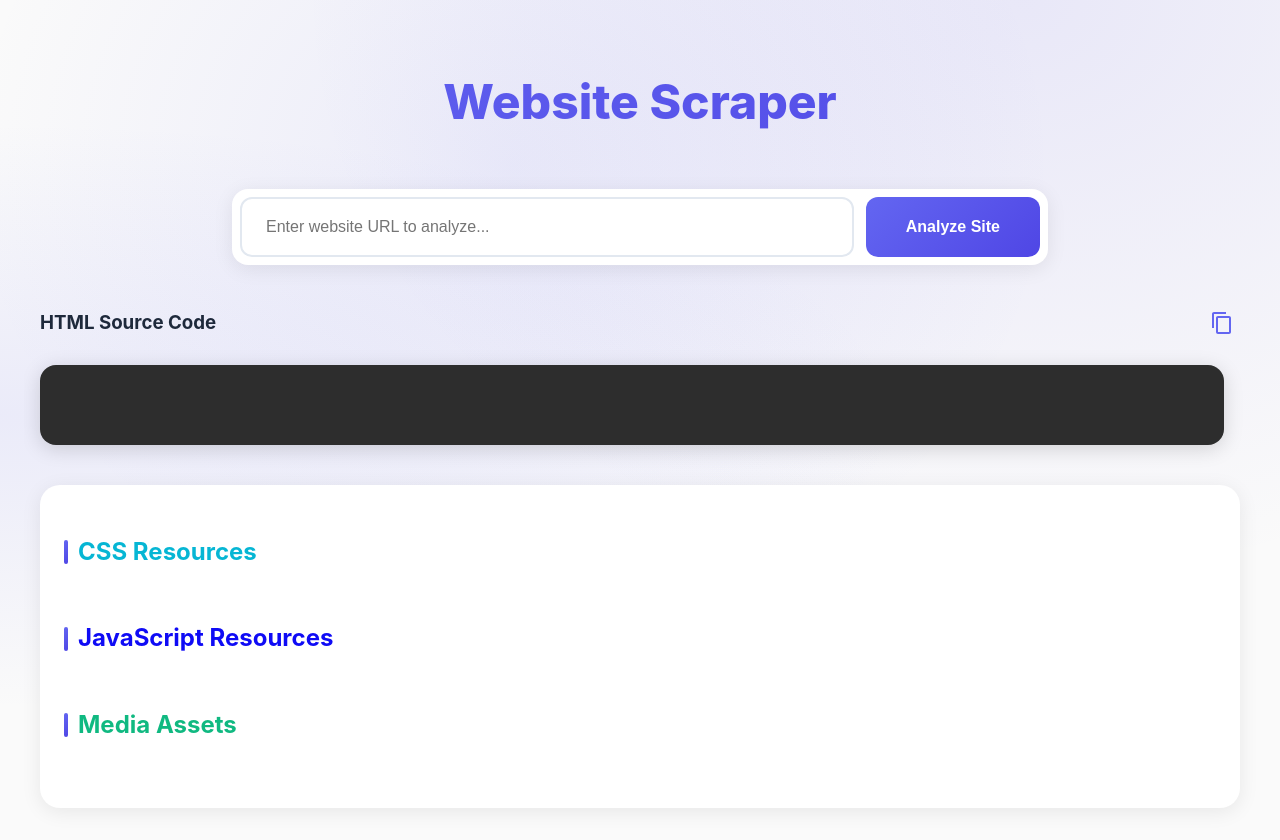
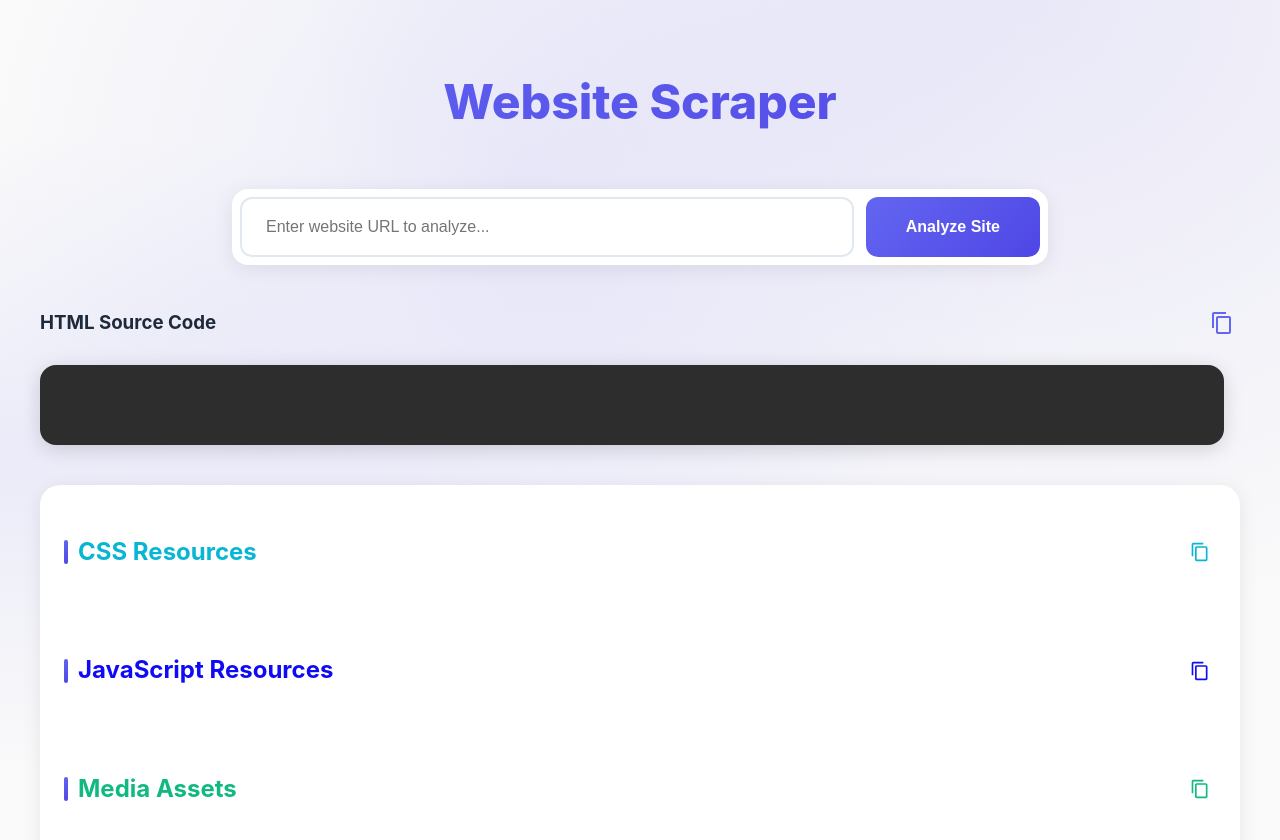
Before and after one commit to shaazkazi/webscraper, a website: page frontend/index.html in a window 1280 px wide. Drawn offline with nearby package versions, Linux system fonts and the light colour scheme.

Commit message:
Add files via upload

```diff
--- a/frontend/index.html
+++ b/frontend/index.html
@@ -29,11 +29,34 @@
             <code id="htmlSource" class="language-markup"></code>
         </pre>
         <div class="links">
-            <h3 data-type="css">CSS Resources</h3>
+            <div class="section-header">
+                <h3 data-type="css">CSS Resources</h3>
+                <button class="copy-links-btn" onclick="copyLinks('cssLinks')" title="Copy all CSS links">
+                    <svg width="20" height="20" viewBox="0 0 24 24" fill="none" xmlns="http://www.w3.org/2000/svg">
+                        <path d="M16 1H4C2.9 1 2 1.9 2 3V17H4V3H16V1ZM19 5H8C6.9 5 6 5.9 6 7V21C6 22.1 6.9 23 8 23H19C20.1 23 21 22.1 21 21V7C21 5.9 20.1 5 19 5ZM19 21H8V7H19V21Z" fill="currentColor"/>
+                    </svg>
+                </button>
+            </div>
             <ul id="cssLinks" data-type="css"></ul>
-            <h3 data-type="js">JavaScript Resources</h3>
+
+            <div class="section-header">
+                <h3 data-type="js">JavaScript Resources</h3>
+                <button class="copy-links-btn" onclick="copyLinks('jsLinks')" title="Copy all JS links">
+                    <svg width="20" height="20" viewBox="0 0 24 24" fill="none" xmlns="http://www.w3.org/2000/svg">
+                        <path d="M16 1H4C2.9 1 2 1.9 2 3V17H4V3H16V1ZM19 5H8C6.9 5 6 5.9 6 7V21C6 22.1 6.9 23 8 23H19C20.1 23 21 22.1 21 21V7C21 5.9 20.1 5 19 5ZM19 21H8V7H19V21Z" fill="currentColor"/>
+                    </svg>
+                </button>
+            </div>
             <ul id="jsLinks" data-type="js"></ul>
-            <h3 data-type="media">Media Assets</h3>
+
+            <div class="section-header">
+                <h3 data-type="media">Media Assets</h3>
+                <button class="copy-links-btn" onclick="copyLinks('mediaLinks')" title="Copy all media links">
+                    <svg width="20" height="20" viewBox="0 0 24 24" fill="none" xmlns="http://www.w3.org/2000/svg">
+                        <path d="M16 1H4C2.9 1 2 1.9 2 3V17H4V3H16V1ZM19 5H8C6.9 5 6 5.9 6 7V21C6 22.1 6.9 23 8 23H19C20.1 23 21 22.1 21 21V7C21 5.9 20.1 5 19 5ZM19 21H8V7H19V21Z" fill="currentColor"/>
+                    </svg>
+                </button>
+            </div>
             <ul id="assetLinks" data-type="media"></ul>
         </div>
     </div>
@@ -61,6 +84,19 @@
             btn.style.color = '#10B981';
             setTimeout(() => btn.style.color = '', 1000);
         }
+        function copyLinks(sectionId) {
+    const links = Array.from(document.getElementById(sectionId).getElementsByTagName('a'))
+        .map(a => a.href)
+        .join('\n');
+
+    navigator.clipboard.writeText(links);
+
+    // Visual feedback
+    const btn = document.querySelector(`#${sectionId}`).previousElementSibling.querySelector('.copy-links-btn');
+    const originalColor = btn.style.color;
+    btn.style.color = '#10B981';
+    setTimeout(() => btn.style.color = originalColor, 1000);
+}
     </script>
 </body>
 </html>
--- a/frontend/style.css
+++ b/frontend/style.css
@@ -403,3 +403,36 @@ textarea {
 .links ul[data-type="media"] a {
     color: #10b981;
 }
+.section-header {
+    display: flex;
+    align-items: center;
+    justify-content: space-between;
+    gap: 12px;
+}
+
+.copy-links-btn {
+    background: none;
+    border: none;
+    width: 32px;
+    height: 32px;
+    padding: 6px;
+    cursor: pointer;
+    border-radius: 6px;
+    display: flex;
+    align-items: center;
+    justify-content: center;
+    transition: all 0.3s ease;
+}
+
+.copy-links-btn:hover {
+    background: rgba(99, 102, 241, 0.1);
+}
+
+.copy-links-btn:active {
+    transform: translateY(1px);
+}
+
+/* Inherit section colors for copy buttons */
+[data-type="css"] + .copy-links-btn { color: #06b6d4; }
+[data-type="js"] + .copy-links-btn { color: #0f0bf5; }
+[data-type="media"] + .copy-links-btn { color: #10b981; }
```
